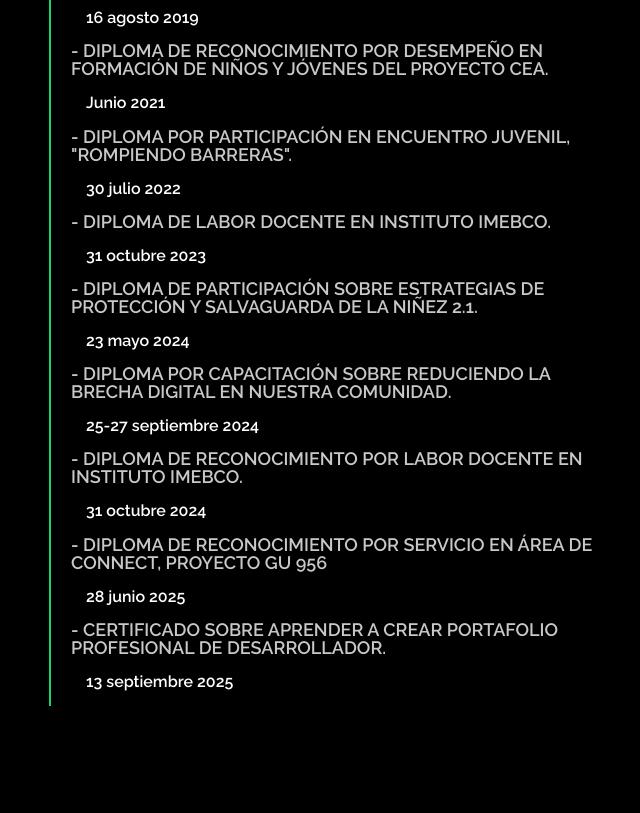
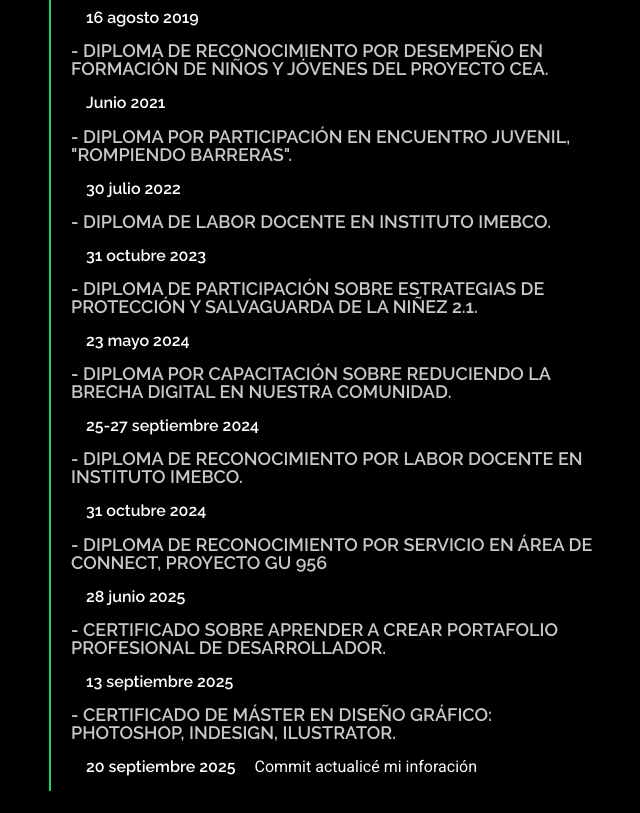
Before and after one commit to Gaspar0802-hub/Portafolio-Marvin, a plain HTML site: page resume.html in a window 1280 px wide. Shown: the part 1584-2397 px from the top of the page, without its empty margins (603-1243 px from the left). Before the commit the page ends 2350 px from the top, so only its background shows below. Drawn offline with Linux system fonts and the light colour scheme.

Commit message:
Update resume.html

```diff
--- a/resume.html
+++ b/resume.html
@@ -169,6 +169,9 @@
               <h5>28 junio 2025</h5>
               <h4>- Certificado sobre aprender a crear portafolio profesional de desarrollador.</h4>
               <h5>13 septiembre 2025</h5>
+              <h4>- Certificado de Máster en Diseño Gráfico: Photoshop, InDesign, Ilustrator.</h4>
+              <h5>20 septiembre 2025</h5>
+              Commit actualicé mi inforación
               </ul>
             </div><!-- Edn Resume Item -->
 
```
